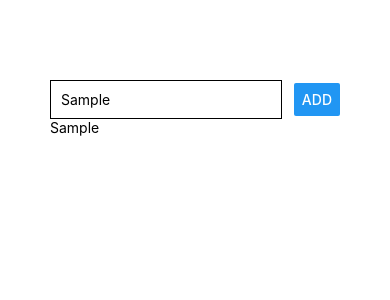
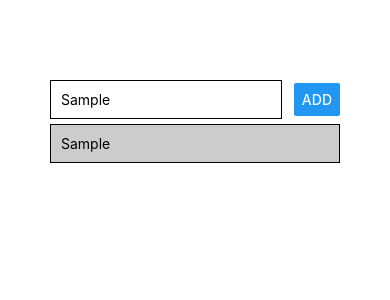
Before and after one commit to Achmadsetiawann/CourseRN_MaxiSch, a React Native app: screen / in a window 390 px wide. Both pictures are taken after typing "Sample" into the empty fields and a click on the button "ADD". Shown: the top 300 px of the page. Built offline with nearby package versions, Linux system fonts and the light colour scheme.

Commit message:
Adding Style on listItem

```diff
--- a/App.js
+++ b/App.js
@@ -29,7 +29,11 @@
         <Button title="ADD" onPress={addGoalHandler} />
       </View>
       <View>
-        {courseGoals.map((goal) => <Text key={goal}>{goal}</Text>)}
+        {courseGoals.map(goal => (
+        <View key={goal} style={styles.listItem}>
+          <Text>{goal}</Text>
+        </View>
+        ))}
       </View>
     </View>
   );
@@ -51,4 +55,11 @@
     borderWidth: 1,
     padding: 10
   },
+  listItem: {
+    padding: 10,
+    marginVertical: 5,
+    backgroundColor: '#ccc',
+    borderColor: 'black',
+    borderWidth: 1,
+  },
 });
```
